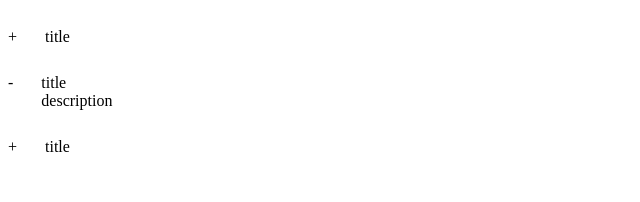
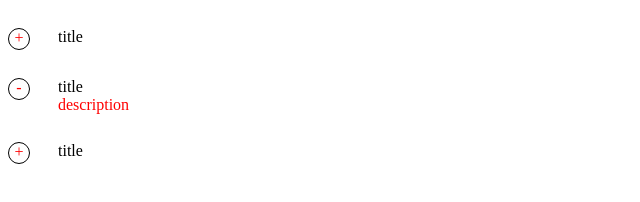
Before and after one commit to nataliakit/tmp-examle-scss-parcel-starter-master, a website built with Parcel: page src/index.html in a window 1280 px wide. Shown: the whole page, without its empty margins (0-640 px from the left). Built offline with nearby package versions, Linux system fonts and the light colour scheme.

Commit message:
toggleElement2

```diff
--- a/src/index.html
+++ b/src/index.html
@@ -20,9 +20,9 @@
       </div>
 
       <div class="item">
-        <div class="item_button item_button--minus"></div>
-        <div class="item_text">
-          <div class="item_text-title ">title</div>
+        <div class="item_button item_button--minus" onclick="toggleElement()"></div>
+        <div class="item_text" id="myDiv">
+          <div class="item_text-title">title</div>
           <div class="item_text-description item_text-description--active">description</div>
         </div>
       </div>
@@ -36,6 +36,6 @@
       </div>
 
     </div>
-    <script src="scss/script.js"></script>
+    <script src="./script.js"></script>
 </body>
 </html>
--- /dev/null
+++ b/src/script.js
@@ -0,0 +1,15 @@
+const buttonList = document.querySelectorAll('.item_button');
+
+buttonList.forEach(buttonRef => {
+    buttonRef.addEventListener('click', toggleElement)
+});
+
+
+function toggleElement() {
+    let x = document.getElementById('myDiv');
+    if (x.style.display === 'none'){
+        x.style.display = 'block';
+    }else {
+        x.style.display = 'none';
+    }
+}
--- a/src/scss/script.js
+++ /dev/null
@@ -1,9 +0,0 @@
-const buttonList = document.querySelectorAll('.item_button');
-
-buttonList.forEach(buttonRef => {
-    buttonRef.addEventListener('click', toggleElement)
-});
-
-function toggleElement(e) {
-
-}
--- a/src/style.scss
+++ b/src/style.scss
@@ -9,14 +9,26 @@
 
         &_button {
             position: relative;
+            width: 20px;
+            height: 20px;
+            color: red;
+            border: 1px solid black;
+            border-radius: 50%;
 
             &:after {
                 content: "+";
+                display: flex;
+                justify-content: center;
+                align-items: center;
+
             }
 
             &--minus {
                 &:after {
                     content: "-";
+                    display: flex;
+                    justify-content: center;
+                    align-items: center;
                 }
             }
 
@@ -37,6 +49,7 @@
 
                 &--active {
                     display: block;
+                    color: red;
                 }
             }
         }
```
